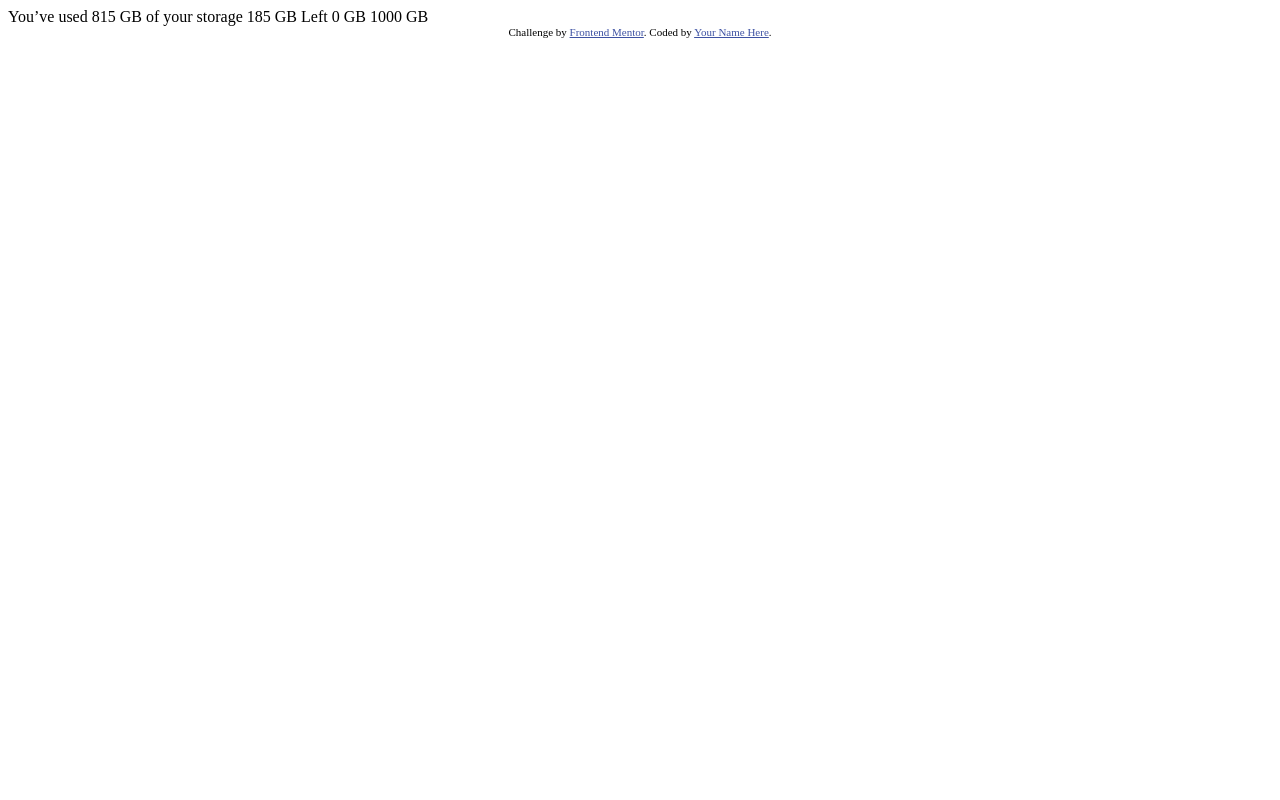
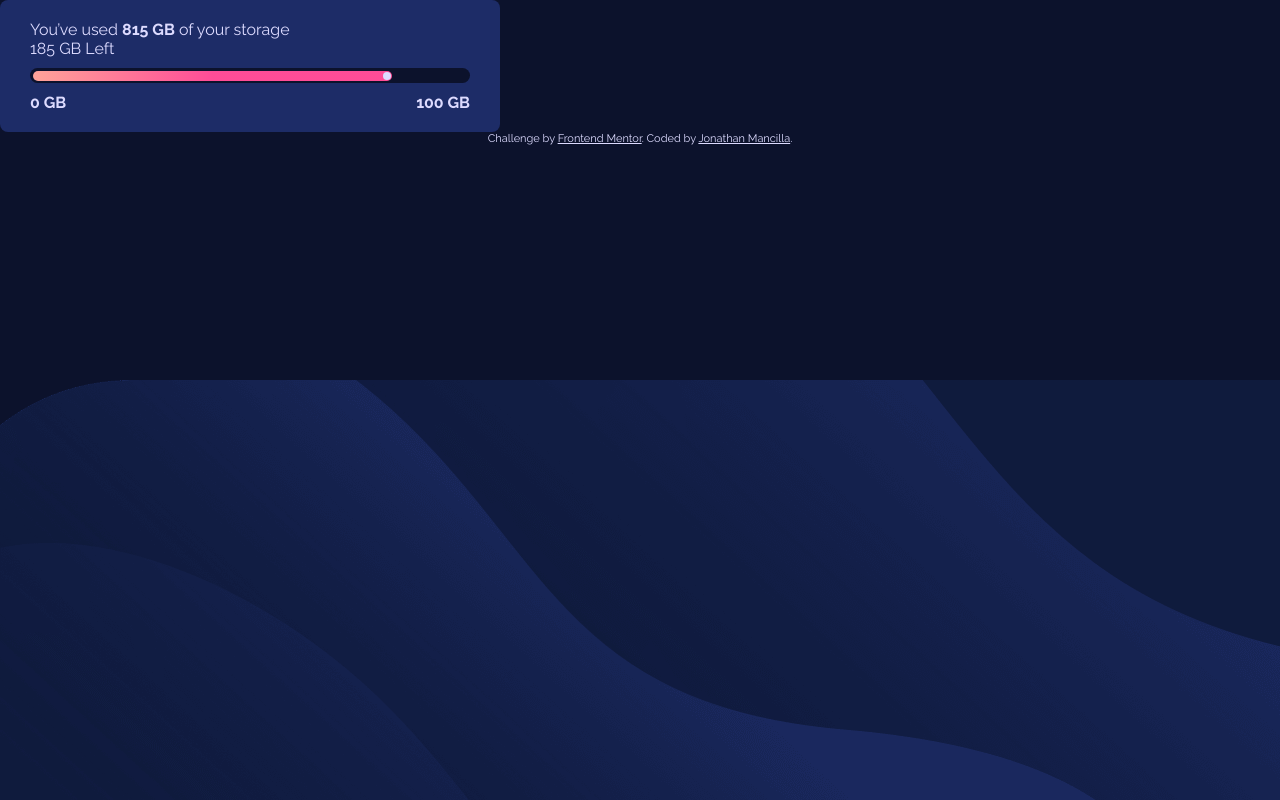
Before and after one commit to mancillajonathan/fylo-data-storage, a plain HTML site: page index.html in a window 1280 px wide. Drawn offline with Linux system fonts and the light colour scheme.

Commit message:
Progress bar container

```diff
--- /dev/null
+++ b/css/index.css
@@ -0,0 +1,71 @@
+@import url('https://fonts.googleapis.com/css2?family=Raleway:wght@400;700&display=swap');
+
+:root {
+    --gradient: linear-gradient(to right, hsl(6, 100%, 80%) 0%, hsl(335, 100%, 65%) 50%);
+    /* linear-gradient(to left, hsl(0, 0%, 100%) 0%, hsla(0, 0%, 100%, 0) 50%); */
+    --pale-blue: hsl(243, 100%, 93%);
+    --grayish-blue: hsl(229, 7%, 55%);
+    --dark-blue: hsl(228, 56%, 26%);
+    --very-dark-blue: hsl(229, 57%, 11%);
+}
+
+* {
+    margin: 0;
+    padding: 0;
+}
+
+body {
+    width: 100%;
+    height: 100vh;
+    font-family: 'Raleway', sans-serif;
+    color: var(--pale-blue);
+    background-color: var(--very-dark-blue);
+    background-image: url("../images/bg-desktop.png");
+    background-repeat: no-repeat;
+    background-position: bottom;
+}
+
+.status-container {
+    width: 500px;
+    padding: 20px 30px;
+    background-color: var(--dark-blue);
+    border-radius: 8px;
+    box-sizing: border-box;
+}
+
+.progress {
+    width: 100%;
+    height: 15px;
+    background: var(--very-dark-blue);
+    margin: 10px 0;
+    border-radius: 10px;
+    display: flex;
+    align-items: center;
+}
+
+.bar {
+    width: 81.5%;
+    height: 10px;
+    border-radius: 10px;
+    background: var(--gradient);
+    display: flex;
+    align-items: center;
+    justify-content: end;
+    margin-left: 3px;
+}
+
+.circle {
+    width: 8px;
+    height: 8px;
+    border-radius: 50%;
+    background-color: var(--pale-blue);
+    margin-right: 1px;
+}
+
+.indicators {
+    display: flex;
+    justify-content: space-between;
+}
+
+.attribution { font-size: 11px; text-align: center; }
+.attribution a { color: var(--pale-blue) }
--- a/index.html
+++ b/index.html
@@ -8,24 +8,33 @@
 
   <title>Frontend Mentor | Fylo data storage component</title>
 
-  <!-- Feel free to remove these styles or customise in your own stylesheet 👍 -->
-  <style>
-    .attribution { font-size: 11px; text-align: center; }
-    .attribution a { color: hsl(228, 45%, 44%); }
-  </style>
+  <!-- CSS -->
+  <link rel="stylesheet" href="/css/index.css">
 </head>
 <body>
 
-  You’ve used 815 GB of your storage
-
-  185 GB Left
-
-  0 GB
-  1000 GB
-
+  <div class="status-container">
+    You’ve used <strong>815 GB</strong> of your storage
+    <div class="notification">
+      185 GB Left
+    </div>
+    <div class="progress">
+      <div class="bar">
+        <div class="circle"></div>
+      </div>
+    </div>
+    <div class="indicators">
+      <span>
+        <strong>0 GB</strong>
+      </span>
+      <span>
+        <strong>100 GB</strong>
+      </span>
+    </div>
+  </div>
   <div class="attribution">
     Challenge by <a href="https://www.frontendmentor.io?ref=challenge" target="_blank">Frontend Mentor</a>.
-    Coded by <a href="#">Your Name Here</a>.
+    Coded by <a href="#">Jonathan Mancilla</a>.
   </div>
 </body>
 </html>
```
